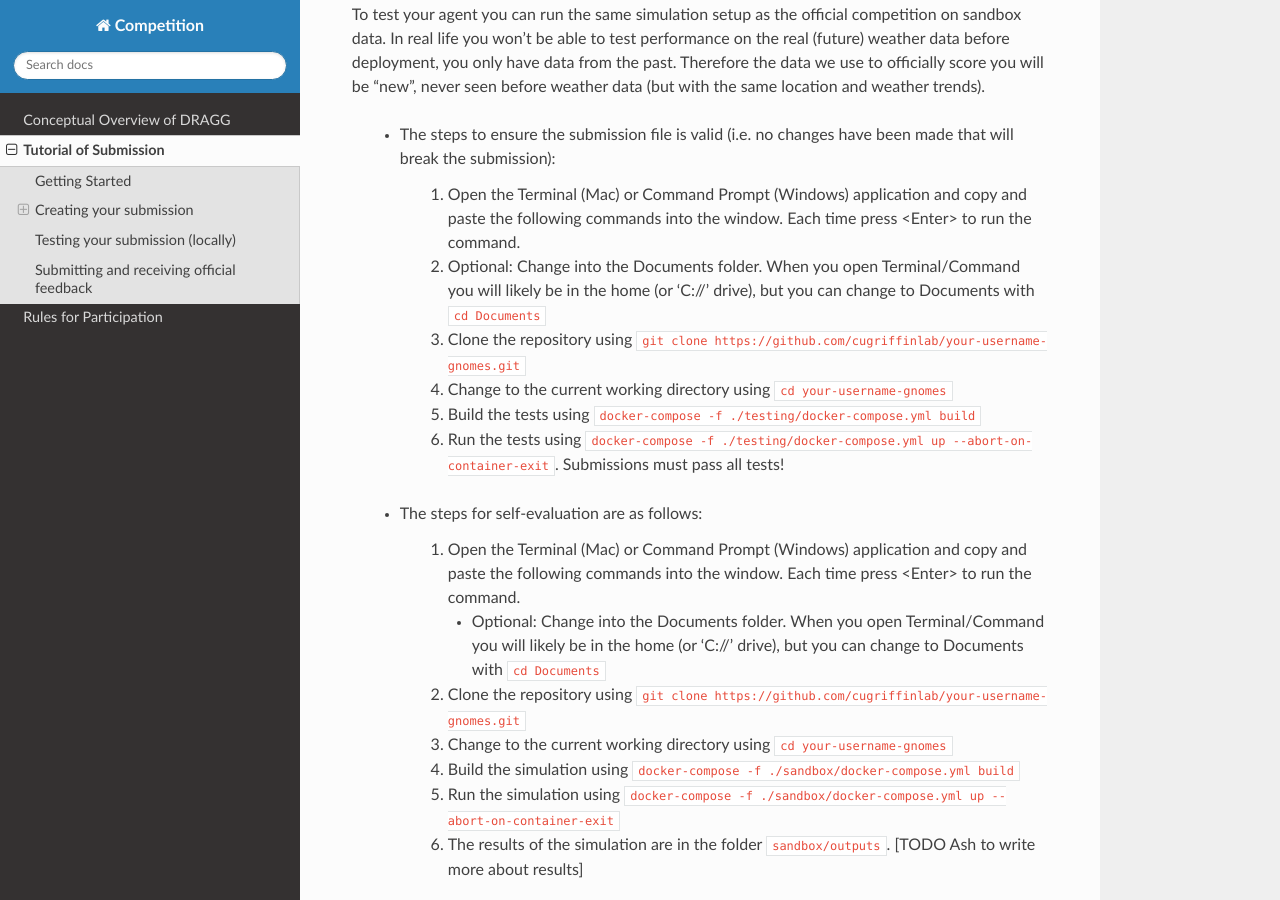
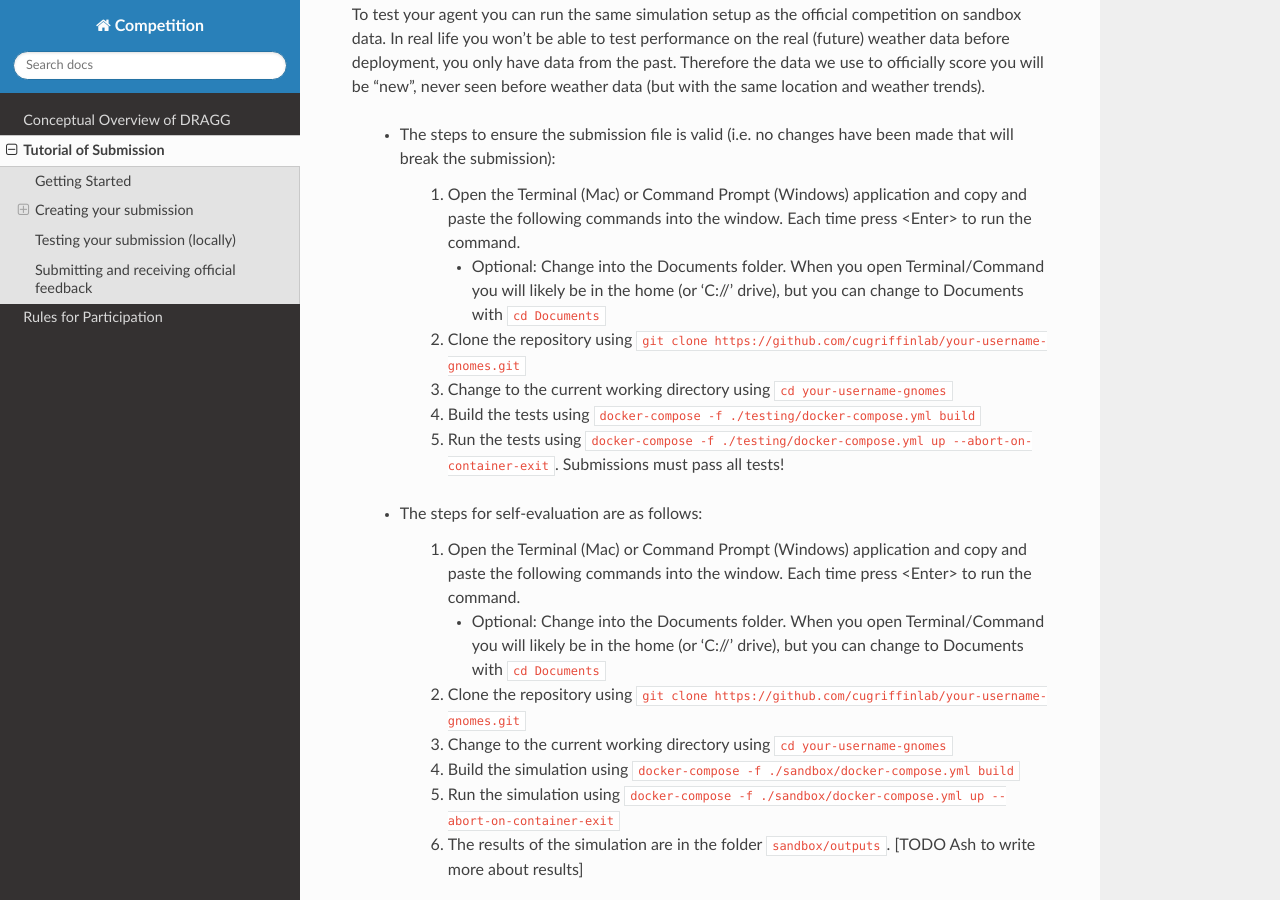
Before and after one commit to CUgriffinlab/gnomes-submission, a Sphinx documentation site: the page built from docs/source/tutorial.rst, in a window 1280 px wide and 900 px high, scrolled down 2507 px. Built offline with Sphinx 7.4.7 and the Read the Docs theme 2.0.0, drawn with Linux system fonts in a browser that asks for light colours.

Commit message:
Fix indentation of list

```diff
--- a/docs/source/tutorial.rst
+++ b/docs/source/tutorial.rst
@@ -72,7 +72,9 @@ To test your agent you can run the same simulation setup as the official competi
 	* The steps to ensure the submission file is valid (i.e. no changes have been made that will break the submission):
 
 		#.	Open the Terminal (Mac) or Command Prompt (Windows) application and copy and paste the following commands into the window. Each time press <Enter> to run the command.
-		#. 	Optional: Change into the Documents folder. When you open Terminal/Command you will likely be in the home (or 'C://' drive), but you can change to Documents with ``cd Documents``
+
+			* Optional: Change into the Documents folder. When you open Terminal/Command you will likely be in the home (or 'C://' drive), but you can change to Documents with ``cd Documents``
+
 		#. 	Clone the repository using ``git clone https://github.com/cugriffinlab/your-username-gnomes.git``
 		#.	Change to the current working directory using ``cd your-username-gnomes``
 		#.	Build the tests using ``docker-compose -f ./testing/docker-compose.yml build``
```
